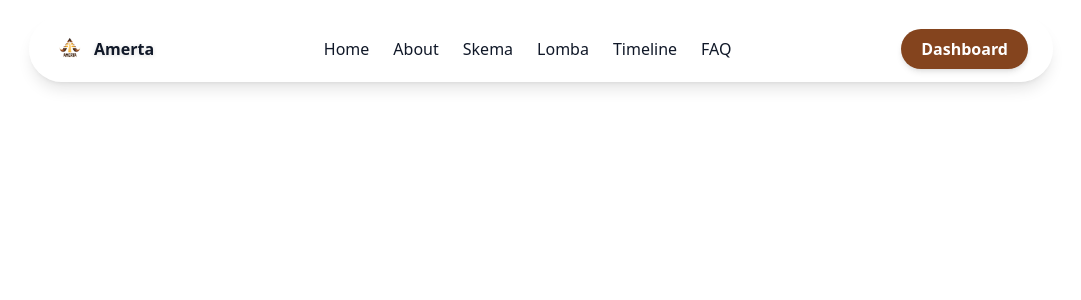
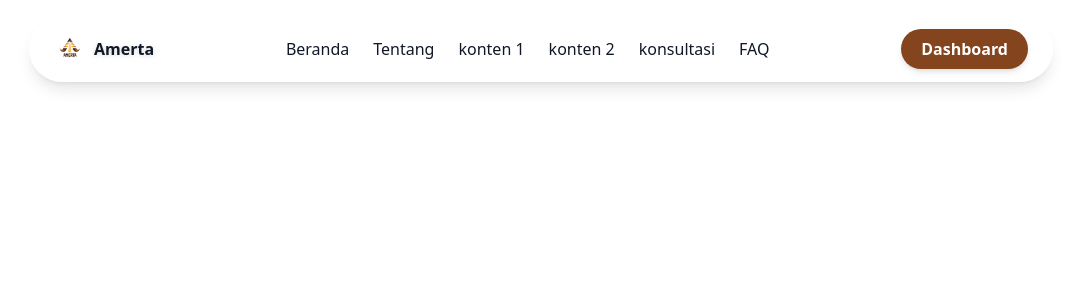
Before and after one commit to reynaldo0/amerta, a React (Vite) app: page / in a window 1280 px wide. Shown: the top 300 px of the page, without its empty margins (99-1180 px from the left). Built offline with nearby package versions, Linux system fonts and the light colour scheme.

Commit message:
upd : navbar

```diff
--- a/src/components/Navbar.jsx
+++ b/src/components/Navbar.jsx
@@ -16,11 +16,13 @@ const Navbar = () => {
 
         {/* Menu */}
         <ul className="hidden md:flex space-x-6 text-gray-900 font-medium">
-          {["Home", "About", "Skema", "Lomba", "Timeline", "FAQ"].map(
-            (item) => (
+          {["Beranda", "Tentang", "konten 1", "konten 2", "konsultasi", "FAQ"].map(
+            (item) => {
+              const id = item.toLowerCase(); // bikin id lowercase biar konsisten
+              return (
                 <li key={item}>
                   <a
-                  href="#"
+                    href={`#${id}`}
                     className="relative transition duration-300 hover:text-[#84441E]
           after:content-[''] after:absolute after:left-0 after:-bottom-1
           after:h-[2px] after:w-0 after:bg-[#84441E] after:transition-all
@@ -29,7 +31,8 @@ const Navbar = () => {
                     {item}
                   </a>
                 </li>
-            )
+              );
+            }
           )}
         </ul>
 
```
Lines whose indentation alone changed are shown as unchanged.
